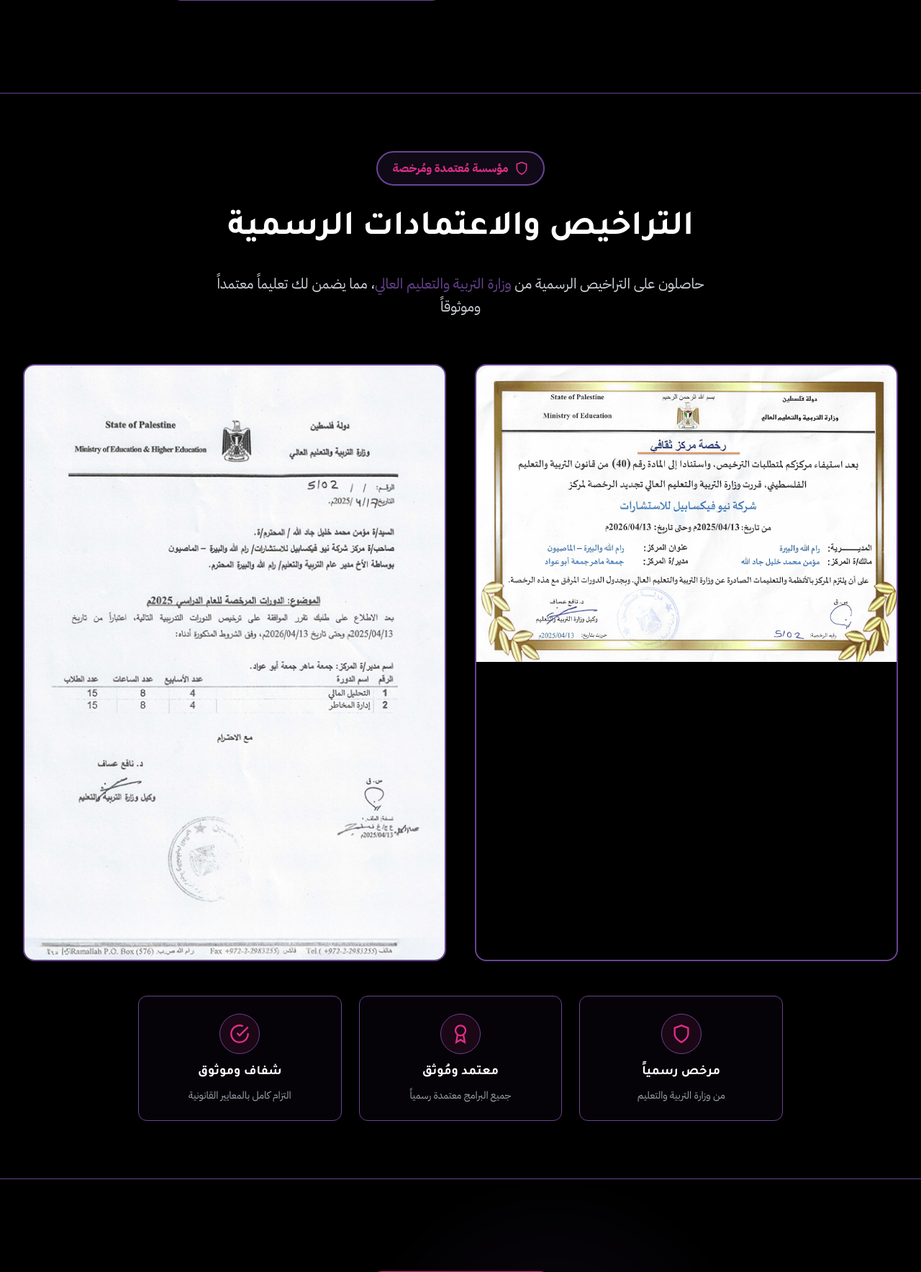
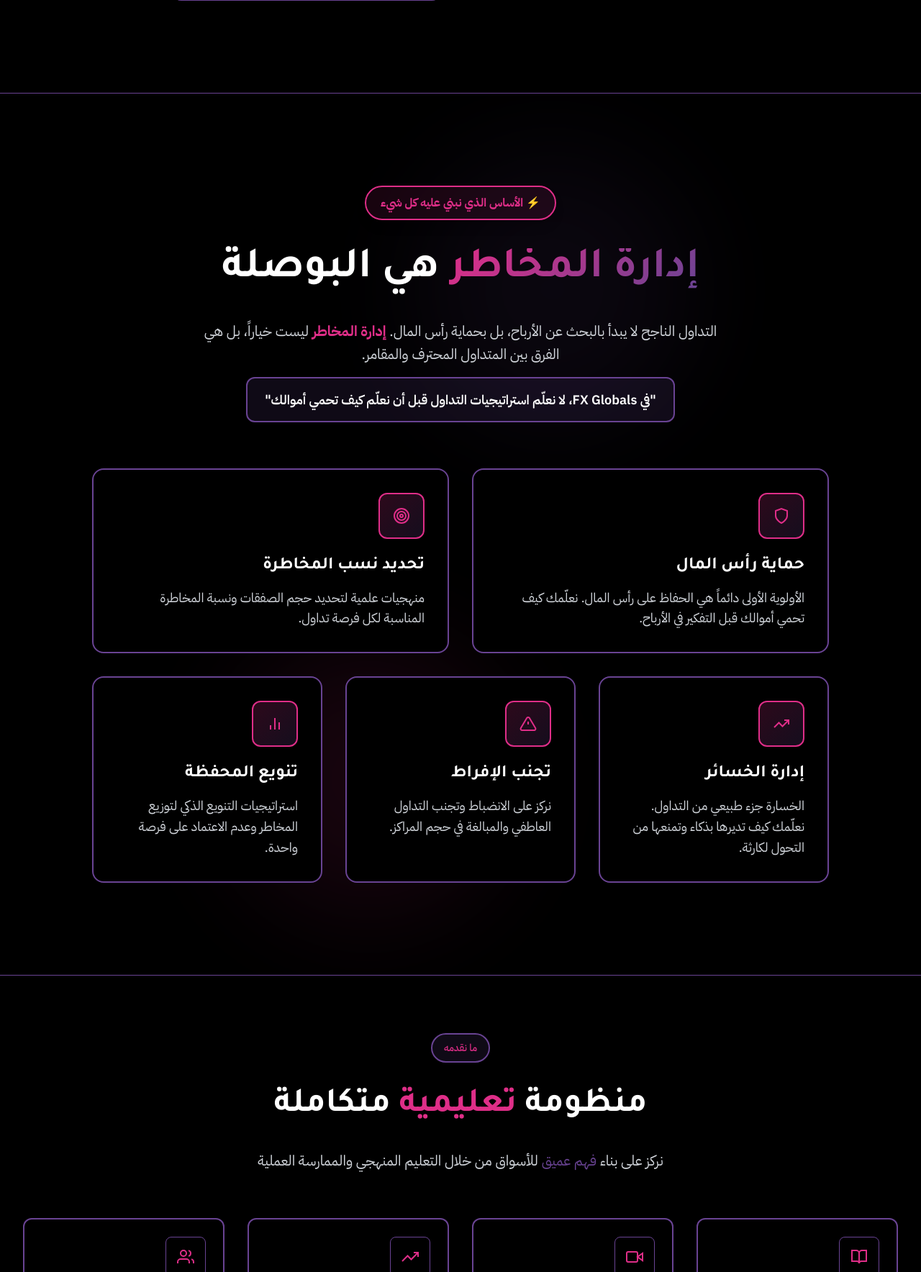
Before and after one commit to salemleqyanya/fx-global-landing-page, a Django app: page /web/ in a window 1280 px wide. Shown: the part 900-2668 px from the top of the page at 72% size. Run offline with Django 4.2, Linux system fonts and the light colour scheme.

Commit message:
remove certificates

```diff
--- a/backend/config/templates/web.html
+++ b/backend/config/templates/web.html
@@ -59,59 +59,6 @@
               <iframe src="https://player.vimeo.com/video/1156632204?autoplay=1&loop=1&title=0&byline=0&portrait=0" allow="autoplay; fullscreen; picture-in-picture" title="FX Globals Education"></iframe>
               <div class="hero-video-overlay"></div>
             </div>
-          </div>
-        </div>
-      </div>
-    </section>
-
-    <!-- Certifications -->
-    <section class="section certifications">
-      <div class="container">
-        <div class="section-head">
-          <span class="badge with-icon">
-            <svg class="icon" width="20" height="20" viewBox="0 0 24 24" fill="none" stroke="currentColor" stroke-width="2"><path d="M12 22s8-4 8-10V5l-8-3-8 3v7c0 6 8 10 8 10z"/></svg>
-            مؤسسة مُعتمدة ومُرخصة
-          </span>
-          <h2 class="section-title">التراخيص والاعتمادات الرسمية</h2>
-          <p class="section-desc">حاصلون على التراخيص الرسمية من <span class="text-primary">وزارة التربية والتعليم العالي</span>، مما يضمن لك تعليماً معتمداً وموثوقاً</p>
-        </div>
-
-        <div class="certs-grid">
-          <div class="cert-card">
-            <img src="{% static 'web/assets/9669de32aa4949f2da35c3923057c7ec992d1468.png' %}" alt="رخصة مركز ثقافي - وزارة التربية والتعليم" />
-            <div class="cert-overlay">
-              <div class="cert-overlay-content">
-                <h3><svg class="icon cert-check" width="20" height="20" viewBox="0 0 24 24" fill="none" stroke="currentColor" stroke-width="2"><path d="M22 11.08V12a10 10 0 1 1-5.93-9.14"/><polyline points="22 4 12 14.01 9 11.01"/></svg> رخصة مركز ثقافي</h3>
-                <p>صادرة عن وزارة التربية والتعليم العالي - دولة فلسطين</p>
-              </div>
-            </div>
-          </div>
-          <div class="cert-card">
-            <img src="{% static 'web/assets/5a0f57c7c51aecc237e21bf218543ff71d30107c.png' %}" alt="موافقة تجديد رخصة - وزارة التربية والتعليم" />
-            <div class="cert-overlay">
-              <div class="cert-overlay-content">
-                <h3><svg class="icon cert-check" width="20" height="20" viewBox="0 0 24 24" fill="none" stroke="currentColor" stroke-width="2"><path d="M22 11.08V12a10 10 0 1 1-5.93-9.14"/><polyline points="22 4 12 14.01 9 11.01"/></svg> موافقة تجديد الرخصة</h3>
-                <p>صادرة عن وزارة التربية والتعليم العالي - دولة فلسطين</p>
-              </div>
-            </div>
-          </div>
-        </div>
-
-        <div class="trust-grid">
-          <div class="trust-item">
-            <div class="trust-icon"><svg viewBox="0 0 24 24" fill="none" stroke="currentColor" stroke-width="2"><path d="M12 22s8-4 8-10V5l-8-3-8 3v7c0 6 8 10 8 10z"/></svg></div>
-            <h3>مرخص رسمياً</h3>
-            <p>من وزارة التربية والتعليم</p>
-          </div>
-          <div class="trust-item">
-            <div class="trust-icon"><svg viewBox="0 0 24 24" fill="none" stroke="currentColor" stroke-width="2"><circle cx="12" cy="8" r="6"/><path d="M15.477 12.89L17 22l-5-3-5 3 1.523-9.11"/></svg></div>
-            <h3>معتمد ومُوثق</h3>
-            <p>جميع البرامج معتمدة رسمياً</p>
-          </div>
-          <div class="trust-item">
-            <div class="trust-icon"><svg viewBox="0 0 24 24" fill="none" stroke="currentColor" stroke-width="2"><path d="M22 11.08V12a10 10 0 1 1-5.93-9.14"/><polyline points="22 4 12 14.01 9 11.01"/></svg></div>
-            <h3>شفاف وموثوق</h3>
-            <p>التزام كامل بالمعايير القانونية</p>
           </div>
         </div>
       </div>
```
Also changed, not shown: web/index.html (+0 -53 lines).
